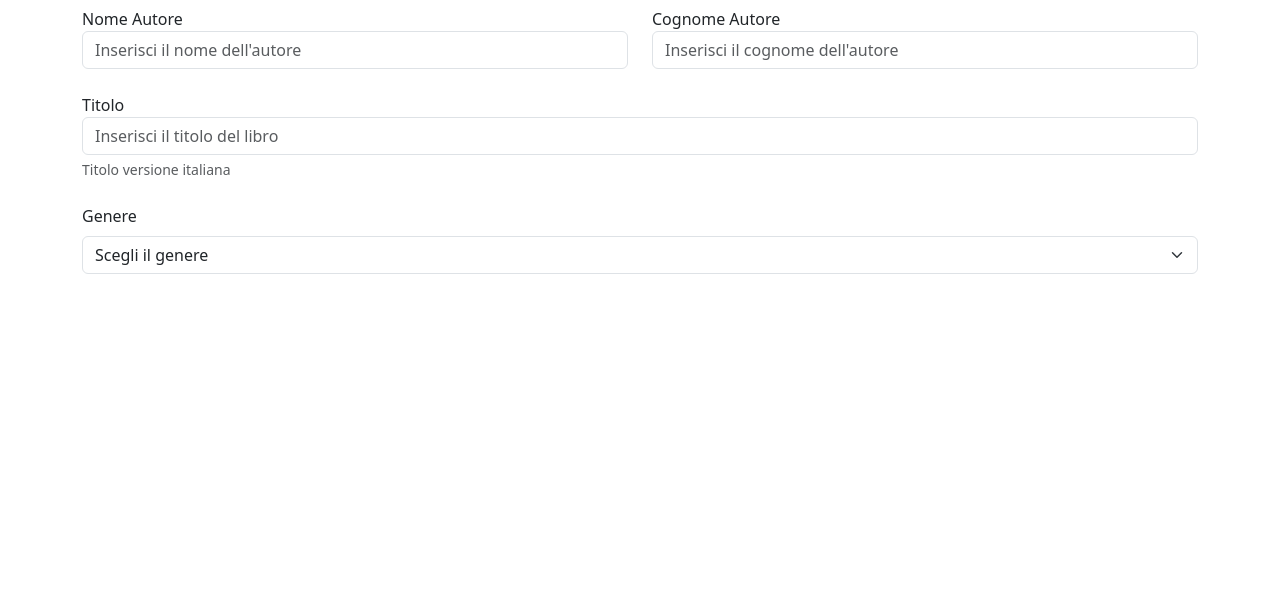
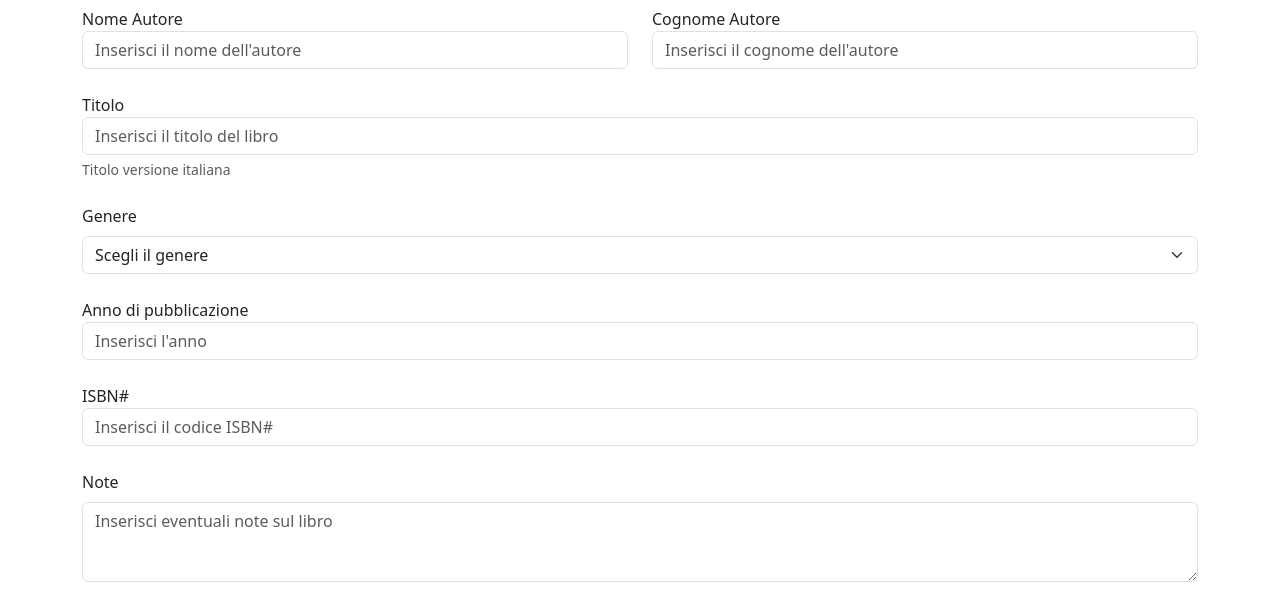
Before and after one commit to TommasoVilla91/html-css-bootstrap-dashboard, a plain HTML site: page new-book.html in a window 1280 px wide. Shown: the part 194-800 px from the top of the page. Drawn offline with nearby package versions, Linux system fonts and the light colour scheme.

Commit message:
feat: publlish, code and note added

```diff
--- a/new-book.html
+++ b/new-book.html
@@ -94,7 +94,29 @@
                     </div>
                 </div>
 
+                <!-- Publishing date -->
+                <div class="row">
+                    <div class="col">
+                        <label for="publishdate">Anno di pubblicazione</label>
+                        <input type="text" id="publishdate" class="form-control" placeholder="Inserisci l'anno">
+                    </div>
+                </div>
 
+                <!-- ISBN -->
+                <div class="row py-4">
+                    <div class="col">
+                        <label for="code">ISBN#</label>
+                        <input type="text" id="code" class="form-control" placeholder="Inserisci il codice ISBN#">
+                    </div>
+                </div>
+
+                <!-- Note -->
+                <div class="row">
+                    <div class="col">
+                        <label for="exampleFormControlTextarea1" class="form-label">Note</label>
+                        <textarea class="form-control" id="exampleFormControlTextarea1" placeholder="Inserisci eventuali note sul libro" style="height: 80px"></textarea>
+                    </div>
+                </div>
 
             </form>
         </section>
```
